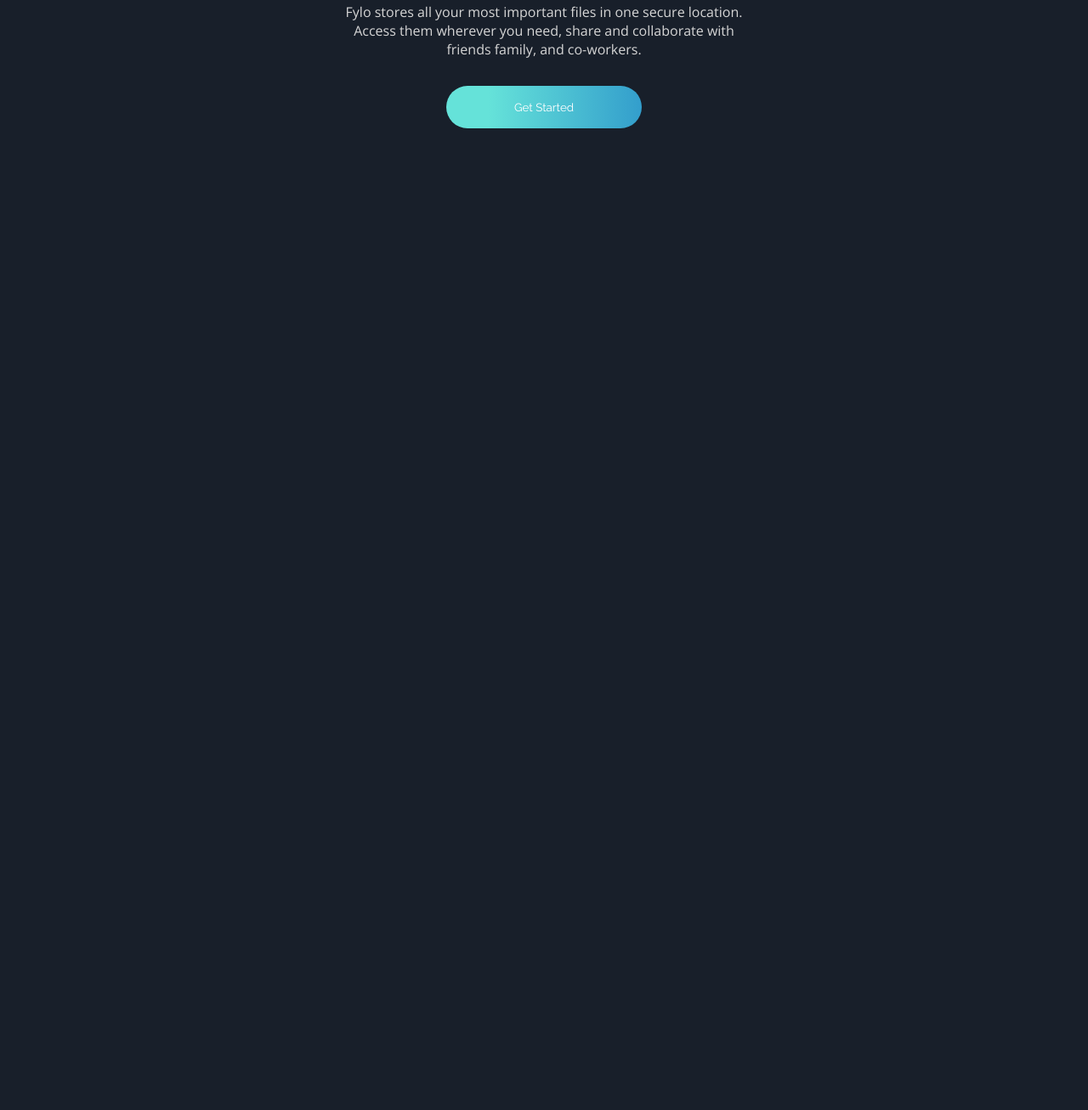
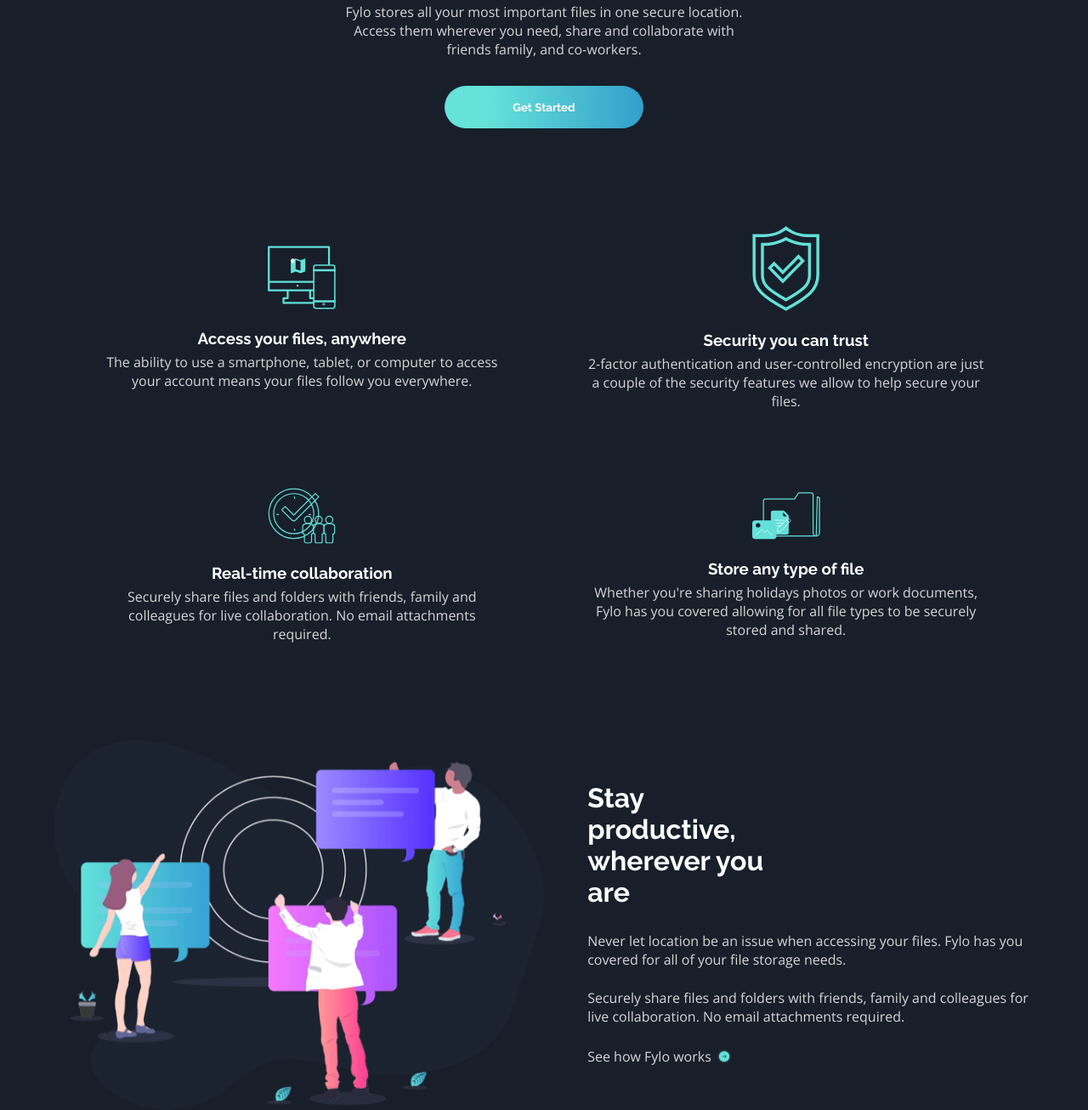
Before and after one commit to Omar-Code-Coding/Fylo-landing-page, a website: page index.html in a window 1280 px wide. Shown: the part 726-2032 px from the top of the page at 85% size. Before the commit the page ends 877 px from the top, so only its background shows below. Drawn offline with nearby package versions, Linux system fonts and the light colour scheme.

Commit message:
remove: README.md

```diff
--- a/index.html
+++ b/index.html
@@ -21,6 +21,8 @@
   -->
 </head>
 <body class="wrapper">
+
+ <header>
    <nav class="header-nav">
      <img src="/images/logo.svg" alt="fylo logo" class="header-nav__logo">
 
@@ -31,18 +33,82 @@
      </div>
    </nav>
 
-  <header class="hero">
+
+                  <!------------Hero section------------>
+   <div class="hero">
      <img src="/images/illustration-intro.png" alt="illustration intro image" class="hero__img">
 
-    <h1 class="hero__heading heading-font">All your files in one secure location, accessible anywhere.</h1>
-    <p class="hero__subheading">Fylo stores all your most important files in one secure location. Access them wherever
-    you need, share and collaborate with friends family, and co-workers.</p>
+     <h1 class="hero__heading heading-font">All your files in one secure
+      location, accessible anywhere.</h1>
+     <p class="hero__subheading">Fylo stores all your most important files in
+      one secure location. Access them wherever
+      you need, share and collaborate with
+      friends family, and co-workers.</p>
 
      <button class="hero__cta">Get Started</button>
+   </div>
  </header>
 
 
+              <!------------Features section------------>
+  <div class="features">
+    <div class="features__item item1">
+     <img src="/images/icon-access-anywhere.svg" alt="access anywhere" class="features__img">
+     <h3 class="features__heading">Access your files, anywhere</h3>
+     <p class="features__sub-heading">The ability to use a smartphone,
+      tablet, or computer to access
+      your account means your
+      files follow you everywhere.</p>
+    </div>
 
+    <div class="features__item item2">
+     <img src="/images/icon-security.svg" alt="security icon" class="features__img">
+     <h3 class="features__heading">Security you can trust</h3>
+     <p class="features__sub-heading">2-factor authentication and user-controlled
+      encryption are just a couple of the security
+      features we allow to help secure your files.</p>
+    </div>
+
+    <div class="features__item item3">
+     <img src="/images/icon-collaboration.svg" alt="collaboration icon" class="features__img">
+     <h3 class="features__heading">Real-time collaboration</h3>
+     <p class="features__sub-heading">Securely share files and
+      folders with friends,
+      family and colleagues for live collaboration.
+      No email attachments required.</p>
+    </div>
+
+    <div class="features__item item4">
+     <img src="/images/icon-any-file.svg" alt="flie icon" class="features__img">
+     <h3 class="features__heading">Store any type of file</h3>
+     <p class="features__sub-heading">Whether you're sharing holidays
+      photos or work documents,
+      Fylo has you covered allowing for all
+      file types to be securely stored and shared.</p>
+    </div>
+  </div>
+
+
+                <!------------Stay productive section------------>
+  <img src="/images/illustration-stay-productive.png"
+       alt="Stay productive image" class="stay-productive-img">
+
+  <div class="stay-productive">
+   <h1 class="stay-productive__heading">Stay productive, wherever you are</h1>
+   <p class="stay-productive__sub-heading1">Never let location be an issue
+    when accessing your files.
+    Fylo has you covered for all of
+    your file storage needs.</p>
+   <p class="stay-productive__sub-heading2">Securely share files and
+    folders with friends,
+    family and colleagues for live collaboration.
+    No email attachments required.</p>
+
+   <a href="#" class="stay-productive__link">
+     See how Fylo works
+     <img src="/images/icon-arrow.svg" alt="arrow icon">
+   </a>
+  </div>
   <!--
 
 
@@ -50,35 +116,10 @@
 
 
 
-  Access your files, anywhere
 
-  The ability to use a smartphone, tablet, or computer to access your account means your
-  files follow you everywhere.
 
-  Security you can trust
 
-  2-factor authentication and user-controlled encryption are just a couple of the security
-  features we allow to help secure your files.
 
-  Real-time collaboration
-
-  Securely share files and folders with friends, family and colleagues for live collaboration.
-  No email attachments required.
-
-  Store any type of file
-
-  Whether you're sharing holidays photos or work documents, Fylo has you covered allowing for all
-  file types to be securely stored and shared.
-
-  Stay productive, wherever you are
-
-  Never let location be an issue when accessing your files. Fylo has you covered for all of your file
-  storage needs.
-
-  Securely share files and folders with friends, family and colleagues for live collaboration. No email
-  attachments required.
-
-  See how Fylo works
 
   Fylo has improved our team productivity by an order of magnitude. Since making the switch our team has
   become a well-oiled collaboration machine.
--- /dev/null
+++ b/sass/_features.scss
@@ -0,0 +1,28 @@
+.features {
+    display: grid;
+    justify-items: center;
+    align-items: center;
+
+    grid-template-columns: repeat(auto-fit, minmax(rem(380), 1fr));
+    grid-gap: rem(80) rem(20);
+
+    justify-self: center;
+    grid-column: center-start / center-end;
+    //padding: 0 rem(80);
+
+    &__item {
+        display: flex;
+        flex-direction: column;
+        align-items: center;
+        text-align: center;
+        padding: 0 rem(30);
+    }
+
+    &__heading {
+        margin: rem(20) 0 rem(5) 0;
+    }
+
+    &__img {
+        width: rem(70);
+    }
+}
--- a/sass/_global.scss
+++ b/sass/_global.scss
@@ -21,13 +21,14 @@
 
 .wrapper {
     display: grid;
-    grid-template-columns: [margin-start] minmax(rem(20), 4vw) [center-start] repeat(8, [col-start] 1fr [col-end])
-                           [center-end] minmax(rem(20), 4vw) [margin-end];
+    grid-template-columns: [margin-start] minmax(rem(20), 5vw) [center-start] repeat(8, [col-start] 1fr [col-end])
+                           [center-end] minmax(rem(20), 5vw) [margin-end];
+    grid-gap: rem(100) 0;  //row, column
 }
 
 a {
     color: $color-neutral-2;
-    text-decoration: none;
+    text-decoration-line: none;
 }
 
 button {
@@ -35,5 +36,7 @@
     border: 0;
     border-radius: rem(25);
     padding: rem(15) rem(70);
+
+    font-weight: 700;
     background: linear-gradient(90deg, rgba(101,226,217,1) 22%, rgba(51,158,204,1) 100%);
 }
--- a/sass/_header.scss
+++ b/sass/_header.scss
@@ -1,3 +1,7 @@
+header {
+    grid-column: center-start / center-end;
+}
+
 /***********************************
 * Nav section
 */
@@ -5,8 +9,6 @@
     display: flex;
     justify-content: space-between;
     align-items: center;
-    grid-column: center-start / center-end;
-
     padding: rem(50) 0;
 
     &__logo {
@@ -28,7 +30,6 @@
     display: flex;
     align-items: center;
     flex-direction: column;
-    grid-column: center-start / center-end;
     text-align: center;
 
     &__img {
@@ -37,7 +38,7 @@
 
     &__heading {
         max-width: rem(600);
-        margin: rem(25);
+        margin: rem(25) 0;
 
         //font-size: rem(45);
         line-height: rem(42);
--- a/sass/_helper.scss
+++ b/sass/_helper.scss
@@ -15,7 +15,9 @@
 }
 
 // for all headings of the page
-.heading-font {
+h1,
+ h2,
+  h3 {
     @extend %raleway-font;
 }
 
--- /dev/null
+++ b/sass/_story.scss
@@ -0,0 +1,47 @@
+.stay-productive-img {
+    width: 100%;
+    grid-column: center-start / col-end 4;
+}
+
+.stay-productive {
+    display: flex;
+    flex-direction: column;
+    justify-content: center;
+    grid-column: col-start 5 / center-end;
+
+    // To match up the design
+    max-width: rem(500);
+
+    // set a space between Image and text
+    margin-left: 4vw;
+
+    &__heading {
+        padding-right: rem(250);
+    }
+
+    &__sub-heading1 {
+        margin: rem(25) 0 rem(10) 0;
+    }
+
+    &__sub-heading2 {
+        margin: rem(10) 0 rem(22) 0;
+    }
+
+    &__link {
+        display: flex;
+        justify-content: space-between;
+        align-items: center;
+        max-width: rem(148);
+        padding-bottom: rem(3);
+
+        //arrow icon
+        > img {
+            width: rem(14);
+            height: rem(14);
+        }
+
+        &:hover {
+            border-bottom: rem(1) solid $color-neutral-1;
+        }
+    }
+}
--- a/sass/main.scss
+++ b/sass/main.scss
@@ -1,5 +1,10 @@
 @import 'variables';
 @import 'helper';
+
 @import 'global';
 @import 'header';
+@import 'features';
+@import 'story';
+@import 'footer';
+
 @import 'media';
```
Also changed, not shown: README.md (deleted), css/main.css, sass/_footer.scss (added), sass/_statements.scss (added). Lines whose indentation alone changed are shown as unchanged.
